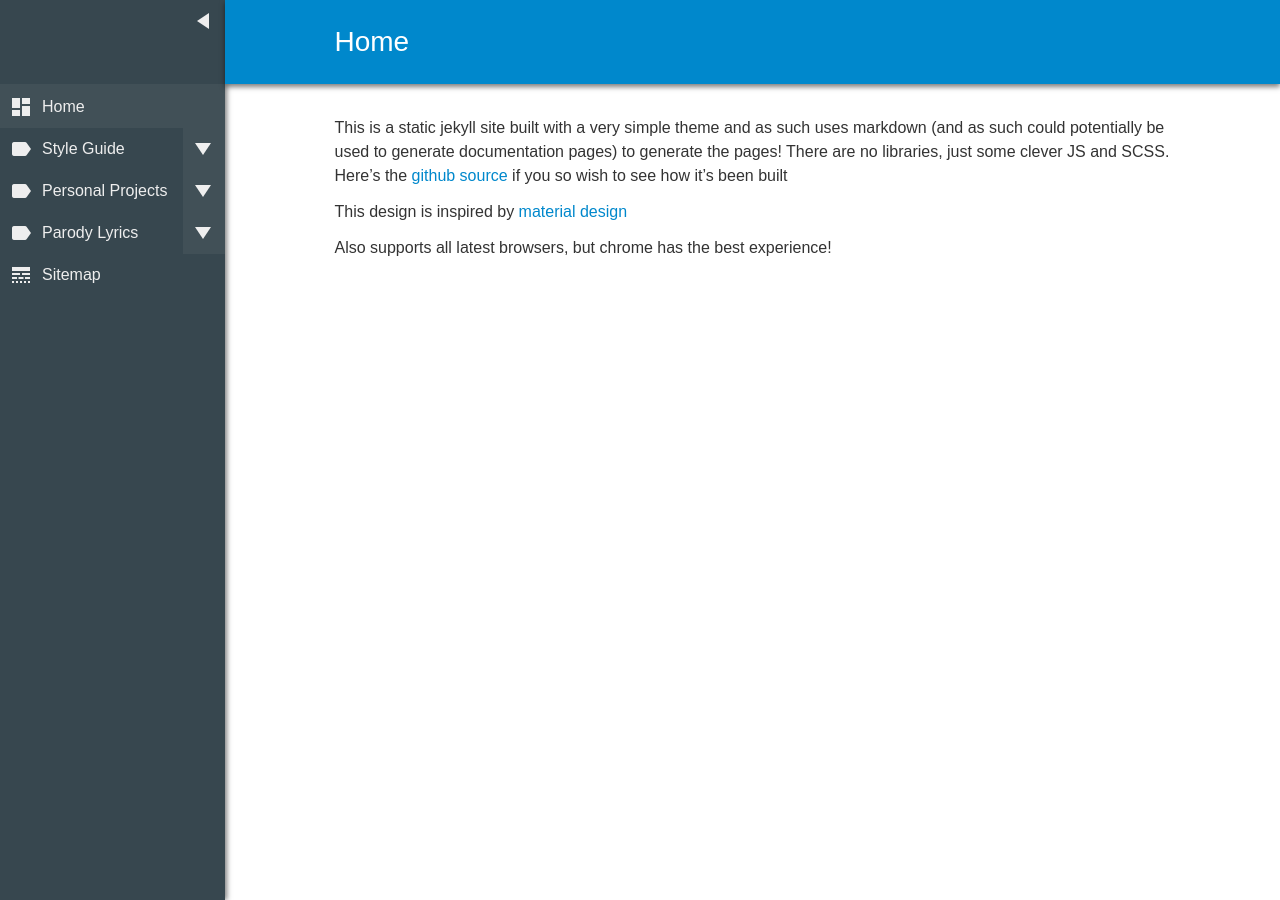
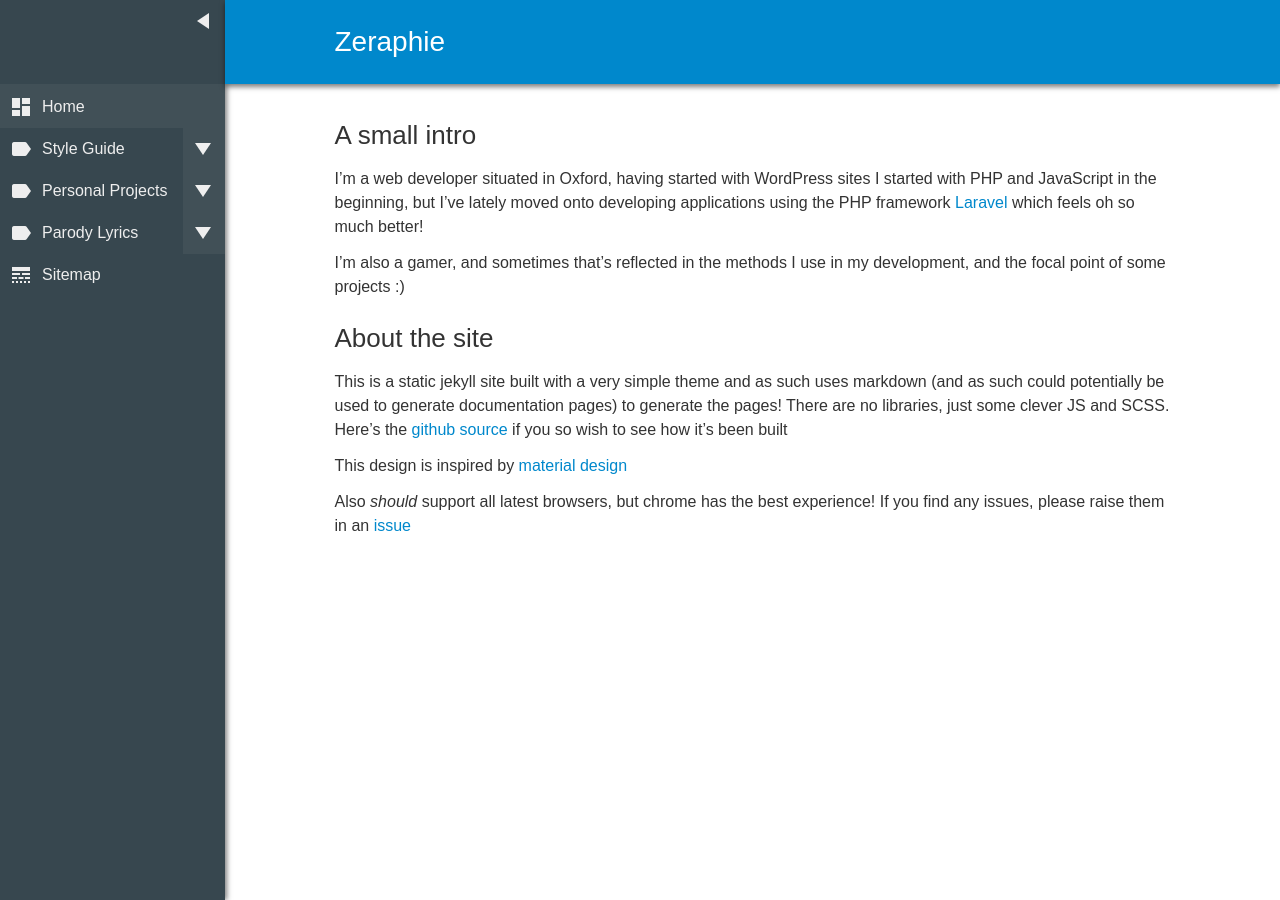
Before and after one commit to zeraphie/zeraphie.github.io, a Jekyll site: the page built from index.md, in a window 1280 px wide. Built offline with Jekyll 4.4.1, drawn with Linux system fonts in a browser that asks for light colours.

Commit message:
Update index.md

```diff
--- a/index.md
+++ b/index.md
@@ -1,11 +1,19 @@
 ---
-title: Home
+title: Zeraphie
 date: 2017-03-07 00:00:00 +0000
 description: Just another developer writing about their projects and research
 ---
+
+## A small intro
+
+I'm a web developer situated in Oxford, having started with WordPress sites I started with PHP and JavaScript in the beginning, but I've lately moved onto developing applications using the PHP framework [Laravel](https://laravel.com/) which feels oh so much better!
+
+I'm also a gamer, and sometimes that's reflected in the methods I use in my development, and the focal point of some projects :)
+
+## About the site
 
 This is a static jekyll site built with a very simple theme and as such uses markdown (and as such could potentially be used to generate documentation pages) to generate the pages! There are no libraries, just some clever JS and SCSS. Here's the [github source](https://github.com/lopeax/lopeax.github.io) if you so wish to see how it's been built
 
 This design is inspired by [material design](https://material.io/guidelines/)
 
-Also supports all latest browsers, but chrome has the best experience!
+Also *should* support all latest browsers, but chrome has the best experience! If you find any issues, please raise them in an [issue](https://github.com/zeraphie/zeraphie.github.io/issues)
```
